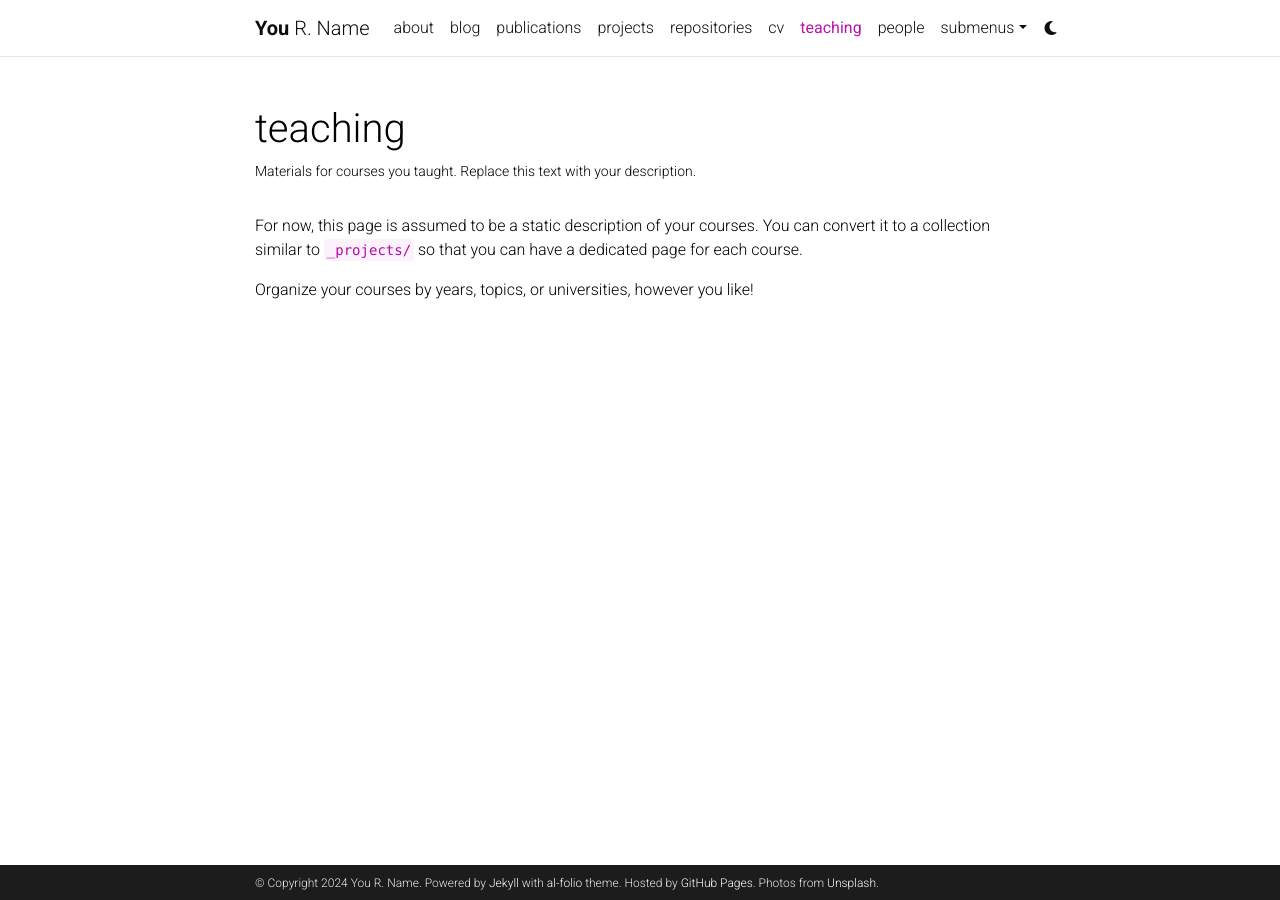
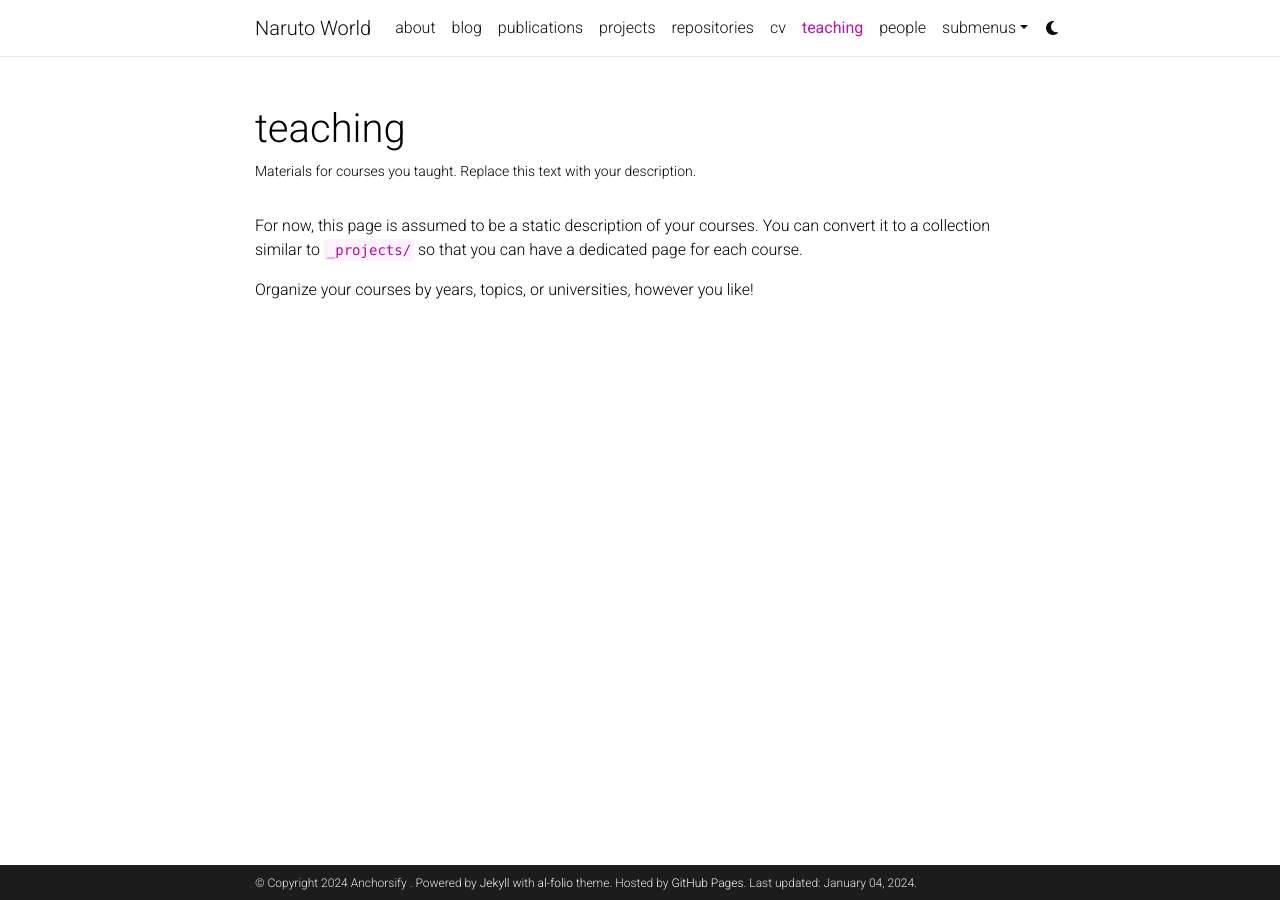
Before and after one commit to Anchorsify/Anchorsify.github.io, a Jekyll site: the page built from _pages/teaching.md, in a window 1280 px wide. Built offline with Jekyll 4.4.1, drawn with Linux system fonts in a browser that asks for light colours; comment, search, counter and statistics services are not loaded; a style sheet for code colours, icons or effects is not loaded.

Commit message:
Update _config.yml

```diff
--- a/_config.yml
+++ b/_config.yml
@@ -2,25 +2,24 @@
 # Site settings
 # -----------------------------------------------------------------------------
 
-title: blank # the website title (if blank, full name will be used instead)
-first_name: You
-middle_name: R.
-last_name: Name
-email: you@example.com
+title: Naruto World # the website title (if blank, full name will be used instead)
+first_name: Anchorsify
+middle_name:
+last_name:
+email: takun.masuko@gmail.com
 description: > # the ">" symbol means to ignore newlines until "footer_text:"
   A simple, whitespace theme for academics. Based on [*folio](https://github.com/bogoli/-folio) design.
 footer_text: >
   Powered by <a href="https://jekyllrb.com/" target="_blank">Jekyll</a> with <a href="https://github.com/alshedivat/al-folio">al-folio</a> theme.
   Hosted by <a href="https://pages.github.com/" target="_blank">GitHub Pages</a>.
-  Photos from <a href="https://unsplash.com" target="_blank">Unsplash</a>.
 keywords: jekyll, jekyll-theme, academic-website, portfolio-website  # add your own keywords or leave empty
 
 lang: en # the language of your site (for example: en, fr, cn, ru, etc.)
 icon: ⚛️  # the emoji used as the favicon (alternatively, provide image name in /assets/img/)
 
-url: https://alshedivat.github.io # the base hostname & protocol for your site
-baseurl: /al-folio # the subpath of your site, e.g. /blog/. Leave blank for root
-last_updated: false # set to true if you want to display last updated in the footer
+url: https://Anchorsify.github.io # the base hostname & protocol for your site
+baseurl: # the subpath of your site, e.g. /blog/. Leave blank for root
+last_updated: true # set to true if you want to display last updated in the footer
 impressum_path:  # set to path to include impressum link in the footer, use the same path as permalink in a page, helps to conform with EU GDPR
 
 # -----------------------------------------------------------------------------
```
